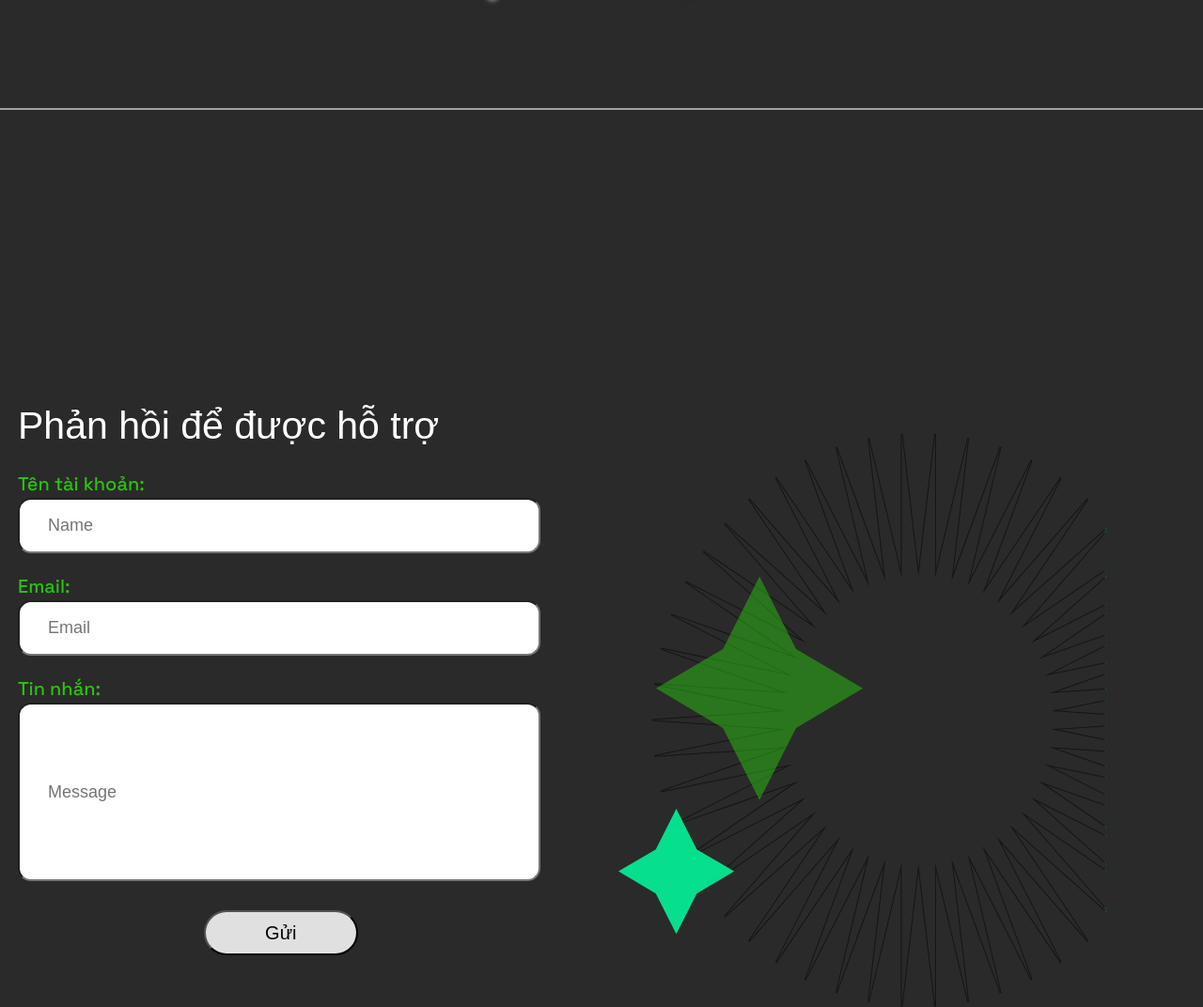
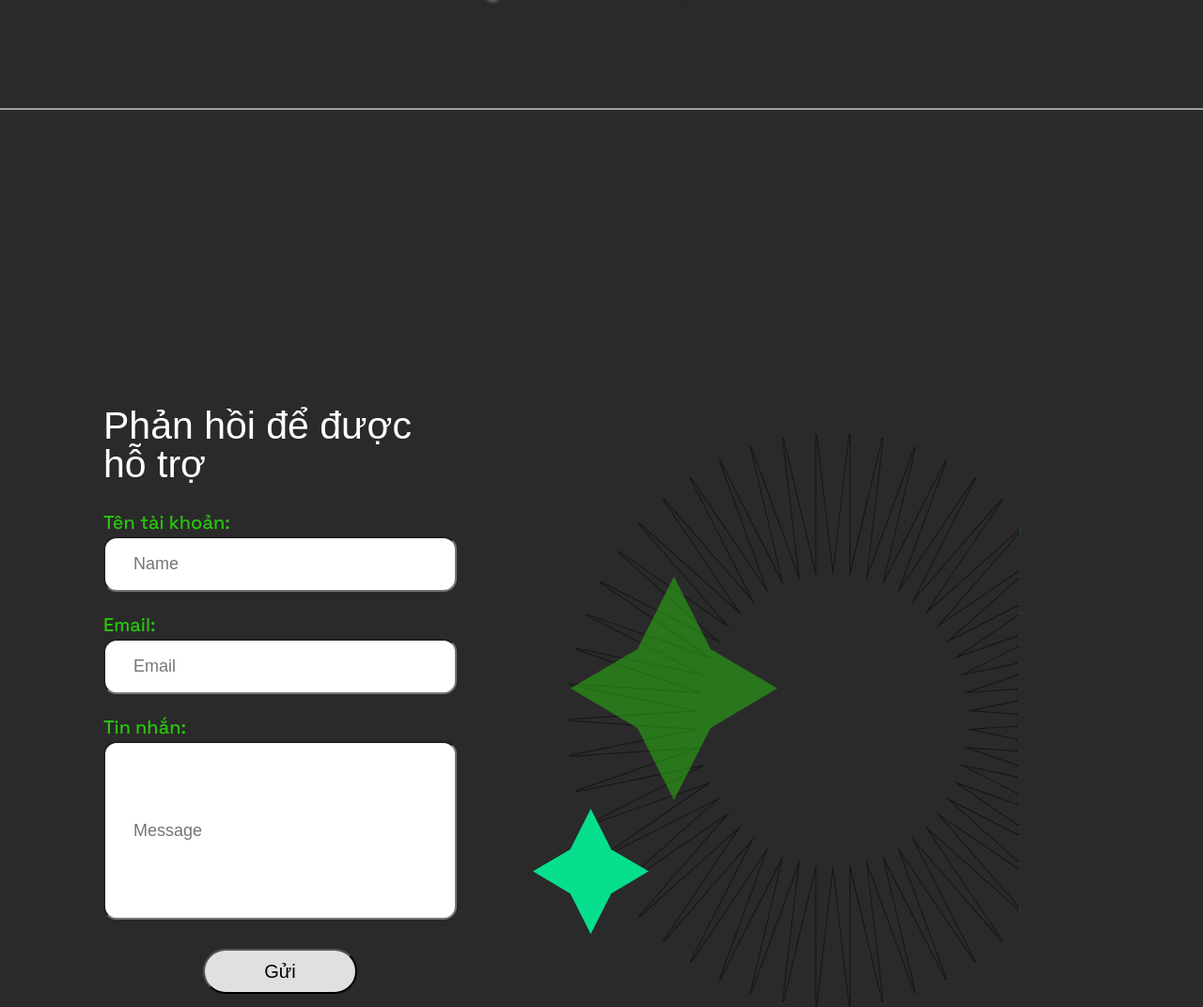
Before and after one commit to minggquyt/Student-Orientation-Website, a plain HTML site: page FE/index.html in a window 1280 px wide. Shown: the part 2907-3979 px from the top of the page at 94% size. Drawn offline with Linux system fonts and the light colour scheme; a web font is replaced by a local one.

Commit message:
fix_padding

```diff
--- a/FE/src/shared/style.css
+++ b/FE/src/shared/style.css
@@ -423,6 +423,8 @@ body{
     width: 100%;
     display: flex;
     justify-content: space-between;
+    gap: 81px;
+    padding-top: 316px;
 }
 
 .section5__form {
@@ -582,3 +584,7 @@ body{
     line-height: 100%;
     color: white;
 }
+
+.section5, .footer {
+    padding: 0 110px;
+}
```
